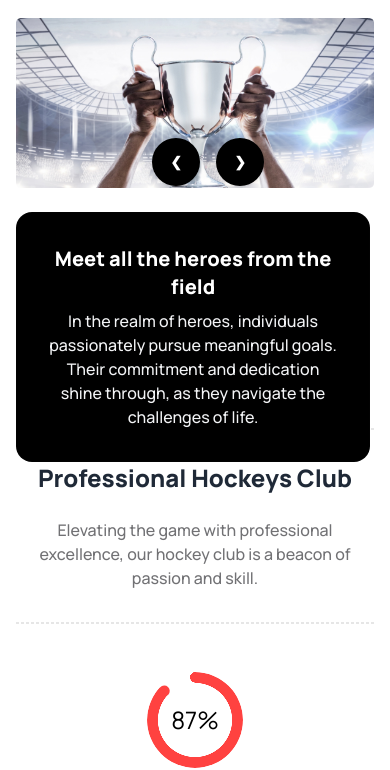
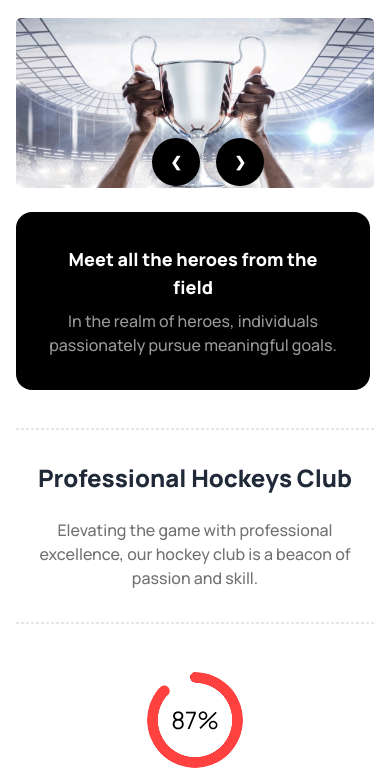
Before and after one commit to Mukto110/hockeys-website, a plain HTML site: page index.html in a window 390 px wide. Shown: the part 94-864 px from the top of the page. Drawn offline with nearby package versions, Linux system fonts and the light colour scheme.

Commit message:
little responsive fixed

```diff
--- a/index.html
+++ b/index.html
@@ -127,10 +127,9 @@
         <!-- inside banner -->
         <div class="card bg-black text-neutral-content absolute lg:bottom-72 lg:right-96 mr-5">
             <div class="card-body items-center text-center">
-                <h4 class="text-white text-xl lg:text-2xl font-extrabold">Meet all the heroes from the field</h4>
-                <p class="font-medium text-gray-100 lg:w-[500px]">In the realm of heroes, individuals passionately
-                    pursue meaningful goals. Their commitment and dedication shine through, as they navigate the
-                    challenges of life.
+                <h4 class="text-white text-lg lg:text-2xl font-extrabold">Meet all the heroes from the field</h4>
+                <p class="font-medium text-[#FFFFFF99] lg:w-[500px]">In the realm of heroes, individuals passionately
+                    pursue meaningful goals.
                 </p>
             </div>
         </div>
```
